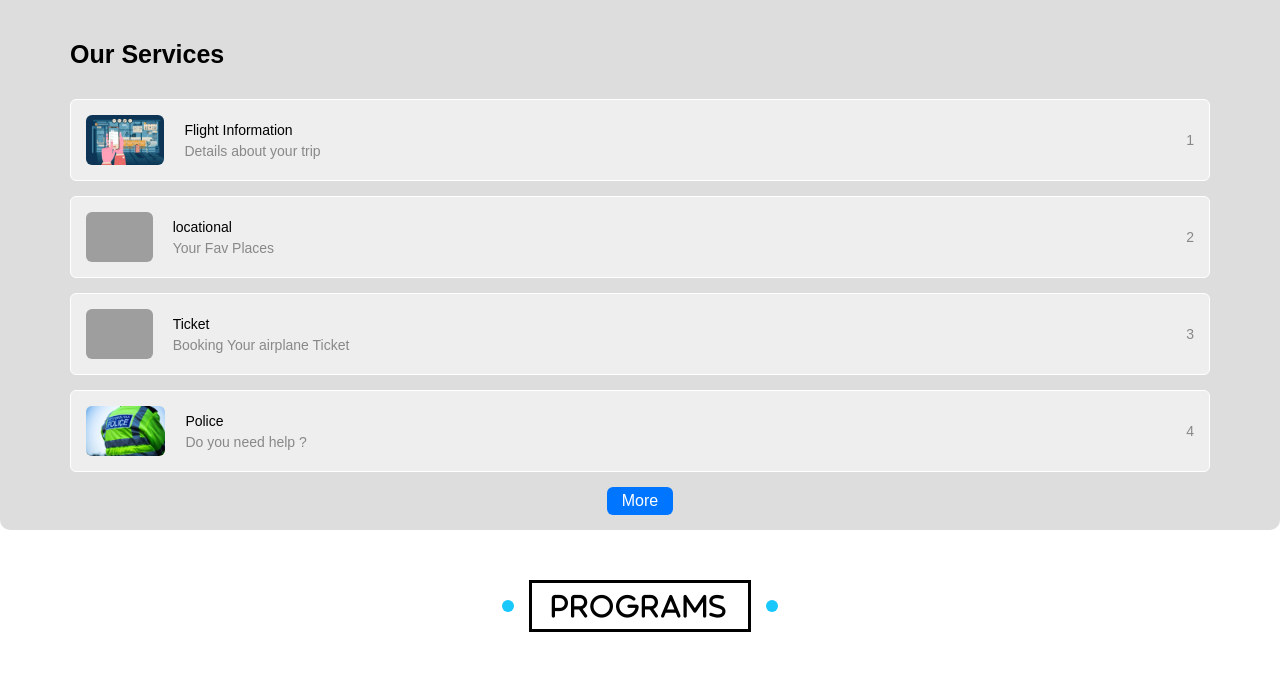
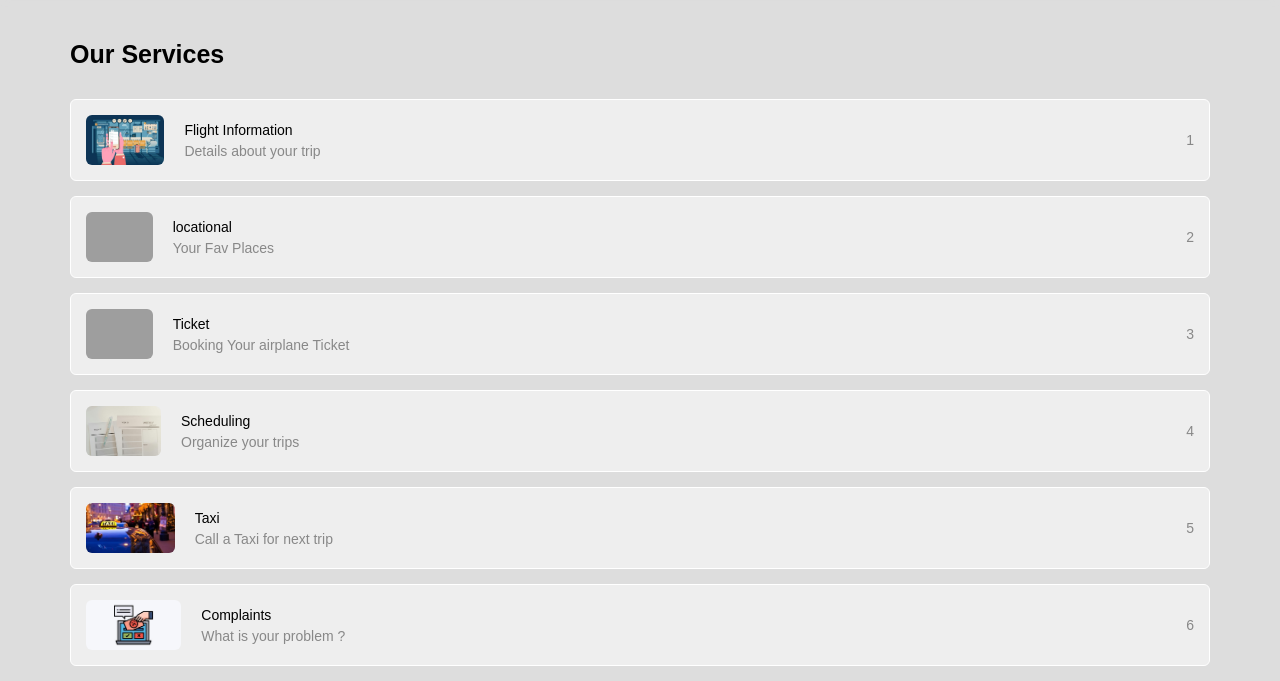
Before and after one commit to M-Elmorsy/Sherief-Mohamd, a plain HTML site: page index.html in a window 1280 px wide. Shown: the part 75-756 px from the top of the page. Drawn offline with Linux system fonts and the light colour scheme; grey boxes are pictures that could not be loaded.

Commit message:
Show all services

```diff
--- a/index.html
+++ b/index.html
@@ -53,7 +53,7 @@
                 </div>
                 <span class="d-block c-grey fs-14 ml-auto">3</span>
             </div>
-            <!-- <div class="box bg-eee b-white align-center rad-6 p-15 mb-15">
+            <div class="box bg-eee b-white align-center rad-6 p-15 mb-15">
             <img class="rad-6 img-50 mr-20" src="Meadia/img/Servs-04.jpg" alt="">
             <div class="info fs-14">
                 <span class="d-block mb-5">Scheduling</span>
@@ -92,14 +92,14 @@
                 <span class="d-block c-grey ">Take a souvenir with you</span>
             </div>
             <span class="d-block c-grey fs-14 ml-auto">8</span>
-        </div> -->
+        </div>
             <div class="box bg-eee b-white align-center rad-6 p-15 mb-15">
                 <img class="rad-6 img-50 mr-20" src="Meadia/img/Servs-09.webp" alt="">
                 <div class="info fs-14">
                     <span class="d-block mb-5">Police</span>
                     <span class="d-block c-grey ">Do you need help ?</span>
                 </div>
-                <span class="d-block c-grey fs-14 ml-auto">4</span>
+                <span class="d-block c-grey fs-14 ml-auto">9</span>
             </div>
             <a class=" c-white bg-blue center-flex w-fit  " href="#">
                 <!-- <i class="fas fa-angle-double-up fa-2x go-up mr-10"></i> -->
```
